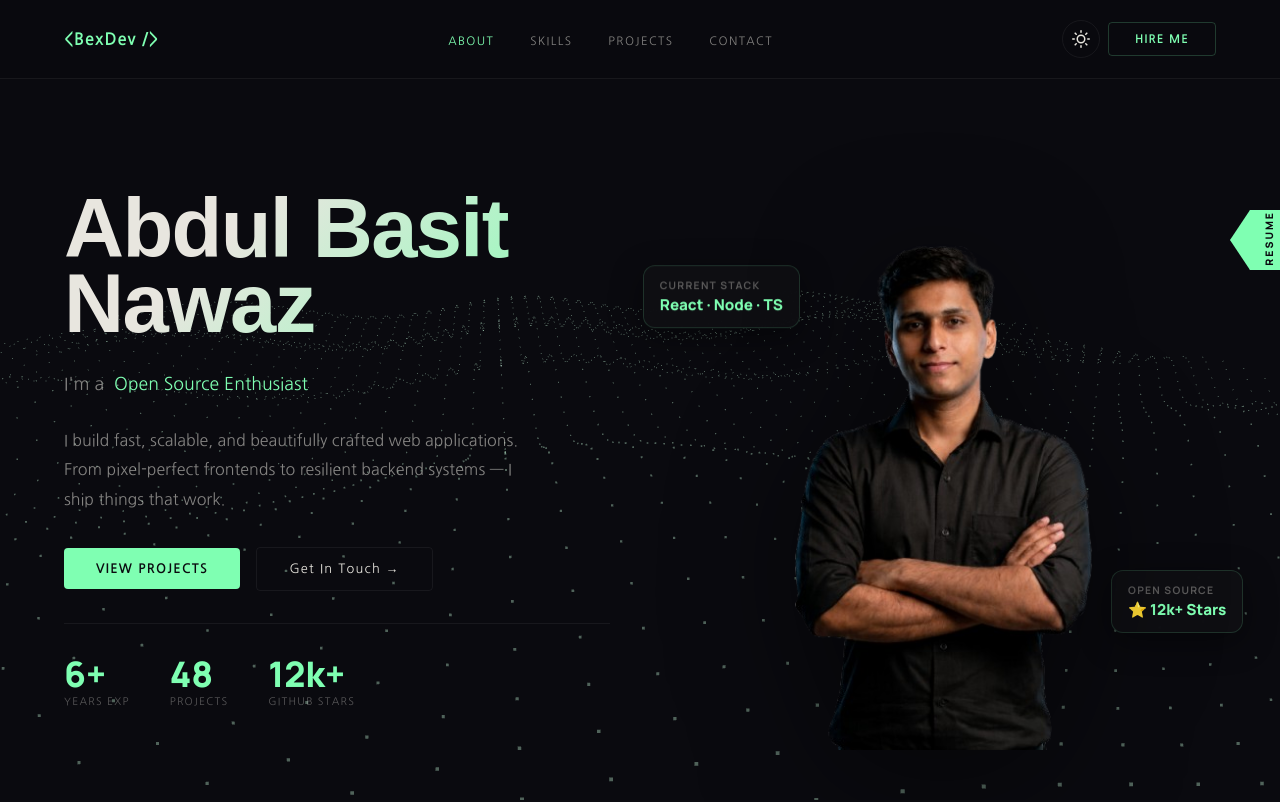
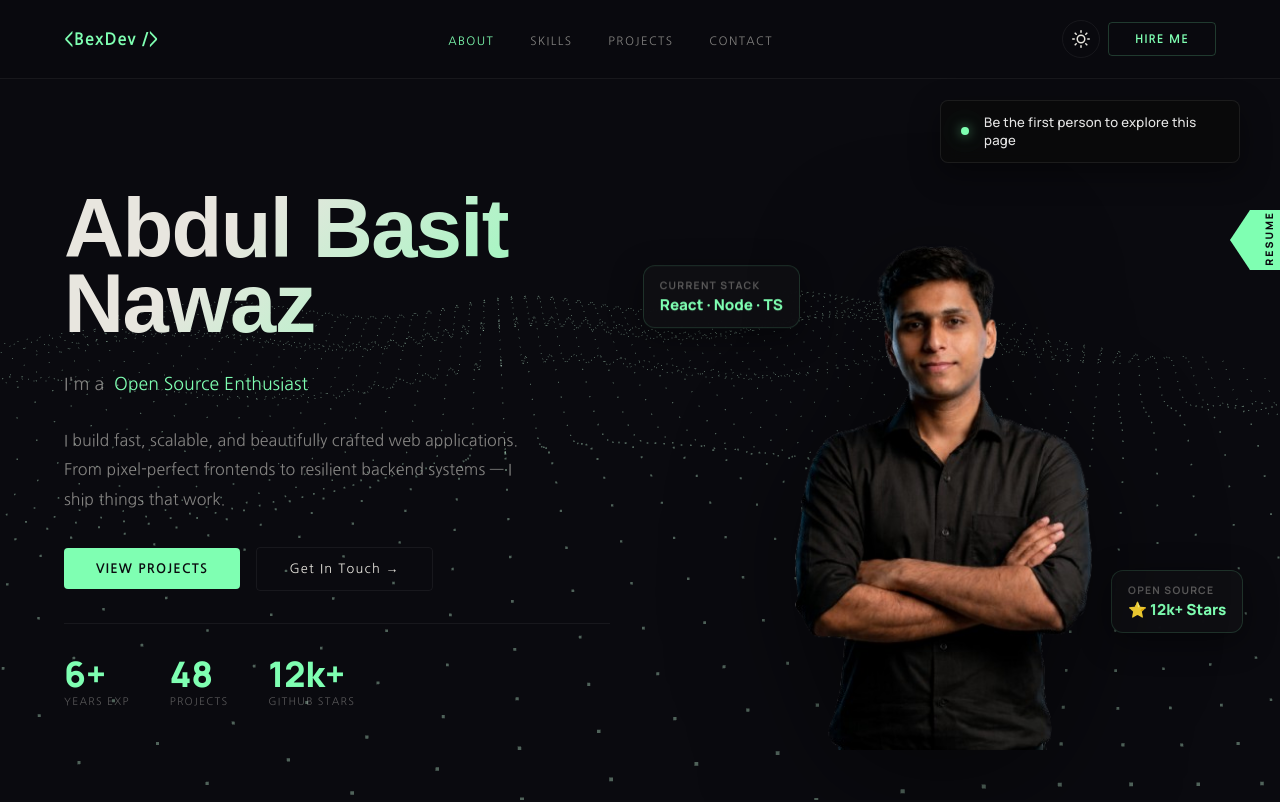
Before and after one commit to AbdulBasitNawaz/BexDev-Portfolio-ABN, a React (Vite) app: page / in a window 1280 px wide. Shown: the top 802 px of the page. Built offline with nearby package versions, Linux system fonts and the light colour scheme; no server answers; the database is empty; a web font is replaced by a local one.

Commit message:
Adding real time user box -> UI

```diff
--- a/src/components/Common/CustomCursor.css
+++ b/src/components/Common/CustomCursor.css
@@ -38,6 +38,36 @@
     transform: scale(0.9);
 }
 
+/* Tooltip styling */
+.cursor-tooltip {
+    position: absolute;
+    top: -35px; /* Position above the cursor */
+    left: 20px; /* Offset to the right */
+    background: rgba(10, 10, 10, 0.85);
+    backdrop-filter: blur(8px);
+    -webkit-backdrop-filter: blur(8px);
+    padding: 6px 12px;
+    border-radius: 4px;
+    border: 1px solid rgba(127, 255, 178, 0.2);
+    color: #7fffb2; /* Mint Accent */
+    font-family: 'Manrope', sans-serif;
+    font-size: 0.65rem;
+    font-weight: 800;
+    text-transform: uppercase;
+    letter-spacing: 0.1em;
+    white-space: nowrap;
+    pointer-events: none;
+    opacity: 0;
+    transform: translateY(10px);
+    transition: all 0.3s cubic-bezier(0.23, 1, 0.32, 1);
+    box-shadow: 0 4px 15px rgba(0, 0, 0, 0.3);
+}
+
+.cursor-tooltip.visible {
+    opacity: 1;
+    transform: translateY(0);
+}
+
 /* Hide on touch devices */
 @media (hover: none) and (pointer: coarse) {
     .custom-cursor-wrapper {
--- a/src/components/Common/CustomCursor.jsx
+++ b/src/components/Common/CustomCursor.jsx
@@ -11,6 +11,7 @@ export function CustomCursor() {
     const [isClicking, setIsClicking] = useState(false);
     const [isVisible, setIsVisible] = useState(false);
     const [theme, setTheme] = useState('dark');
+    const [tooltipText, setTooltipText] = useState("");
 
     // Handle theme detection for the cursor
     useEffect(() => {
@@ -45,6 +46,14 @@ export function CustomCursor() {
             const hoverSelectors = 'button, a, .proj-card, .nav-link, .hire-cta, input, textarea, select, [role="button"]';
             const isClickable = target.closest(hoverSelectors);
             setIsHovering(!!isClickable);
+
+            // Tooltip Check
+            const tooltipSource = target.closest('[data-cursor-tooltip]');
+            if (tooltipSource) {
+                setTooltipText(tooltipSource.dataset.cursorTooltip);
+            } else {
+                setTooltipText("");
+            }
         };
 
         const onMouseDown = () => setIsClicking(true);
@@ -75,6 +84,9 @@ export function CustomCursor() {
             className={`custom-cursor-wrapper theme-${theme}`}
             style={{ opacity: isVisible ? 1 : 0 }}
         >
+            <div className={`cursor-tooltip ${tooltipText ? 'visible' : ''}`}>
+                {tooltipText}
+            </div>
             <img
                 src={isHovering ? cursorHover : cursorNormal}
                 alt="cursor"
--- a/src/components/Common/LiveCounter.css
+++ b/src/components/Common/LiveCounter.css
@@ -1,93 +1,109 @@
-.live-counter {
-    display: inline-flex;
+.live-counter-box {
+    position: fixed;
+    top: 100px;
+    right: 40px;
+    background: rgba(10, 10, 10, 0.85);
+    backdrop-filter: blur(12px);
+    -webkit-backdrop-filter: blur(12px);
+    border: 1px solid rgba(255, 255, 255, 0.08);
+    padding: 12px 20px;
+    border-radius: 8px; /* Rectangular with slight rounding for premium feel */
+    display: flex;
     align-items: center;
-    gap: 12px;
-    background: rgba(127, 255, 178, 0.05);
-    border: 1px solid rgba(127, 255, 178, 0.1);
-    padding: 6px 14px;
-    border-radius: 20px;
-    backdrop-filter: blur(5px);
-    transition: all 0.3s ease;
+    gap: 15px;
+    z-index: 1000;
+    transition: all 0.4s cubic-bezier(0.4, 0, 0.2, 1);
+    box-shadow: 0 10px 30px rgba(0, 0, 0, 0.4);
+    max-width: 300px;
 }
 
-.live-counter:hover {
-    background: rgba(127, 255, 178, 0.08);
-    border-color: rgba(127, 255, 178, 0.2);
-    transform: translateY(-2px);
+.live-counter-box:hover {
+    transform: translateY(-5px);
+    background: rgba(15, 15, 15, 0.95);
+    border-color: rgba(127, 255, 178, 0.3);
+    box-shadow: 0 15px 40px rgba(0, 0, 0, 0.6), 0 0 20px rgba(127, 255, 178, 0.05);
 }
 
-.live-dot-container {
+.live-dot-wrapper {
     position: relative;
-    width: 10px;
-    height: 10px;
-    display: flex;
-    align-items: center;
-    justify-content: center;
+    width: 8px;
+    height: 8px;
+    flex-shrink: 0;
 }
 
 .live-dot {
     width: 8px;
     height: 8px;
-    background: var(--accent-color);
+    background: #7fffb2; /* Mint Accent */
     border-radius: 50%;
     z-index: 2;
-    box-shadow: 0 0 10px rgba(127, 255, 178, 0.4);
+    box-shadow: 0 0 12px rgba(127, 255, 178, 0.6);
 }
 
 .live-pulse {
     position: absolute;
+    top: -6px;
+    left: -6px;
     width: 20px;
     height: 20px;
-    background: var(--accent-color);
+    background: #7fffb2;
     border-radius: 50%;
-    opacity: 0.3;
-    animation: live-pulse-animation 2s infinite;
+    opacity: 0.25;
+    animation: live-indicator-pulse 1s infinite;
     z-index: 1;
 }
 
-@keyframes live-pulse-animation {
+@keyframes live-indicator-pulse {
     0% {
         transform: scale(0.5);
-        opacity: 0.5;
+        opacity: 0.6;
     }
     100% {
-        transform: scale(1.8);
+        transform: scale(2.2);
         opacity: 0;
     }
 }
 
-.live-text {
-    display: flex;
-    align-items: center;
-    gap: 6px;
-    color: var(--text-color);
+.live-status-text {
+    color: rgba(255, 255, 255, 0.9);
     font-family: 'Manrope', sans-serif;
-    font-size: 0.85rem;
-    font-weight: 600;
+    font-size: 0.82rem;
+    font-weight: 500;
+    line-height: 1.4;
+    margin: 0;
+    letter-spacing: 0.02em;
 }
 
-.live-count {
-    color: var(--accent-color);
+.count-highlight {
+    color: #7fffb2;
     font-weight: 800;
     font-size: 0.95rem;
-    min-width: 1ch;
-    text-align: center;
 }
 
-.live-label {
-    opacity: 0.7;
-    font-weight: 500;
-    text-transform: uppercase;
-    letter-spacing: 0.5px;
-    font-size: 0.75rem;
+/* Response for Mobile */
+@media (max-width: 768px) {
+    .live-counter-box {
+        top: 85px; /* Slightly closer to top on mobile */
+        right: 15px; /* Tighter to edge */
+        bottom: auto; /* Clear previous mobile bottom */
+        left: auto;   /* Clear previous mobile left */
+        padding: 8px 14px;
+        max-width: calc(100% - 30px);
+        width: fit-content;
+    }
+
+    .live-status-text {
+        font-size: 0.72rem;
+    }
+
+    .live-dot-wrapper {
+        width: 6px;
+        height: 6px;
+    }
 }
 
-/* Light mode adjustments */
-[data-theme='light'] .live-counter {
-    background: rgba(0, 171, 85, 0.05);
-    border-color: rgba(0, 171, 85, 0.1);
+/* Adjustments for light mode interaction - keeping it dark/sleek even in light mode */
+[data-theme='light'] .live-counter-box {
+    background: rgba(20, 20, 20, 0.9);
+    box-shadow: 0 10px 30px rgba(0, 0, 0, 0.15);
 }
-
-[data-theme='light'] .live-text {
-    color: var(--text-color);
-}
--- a/src/components/Common/LiveCounter.jsx
+++ b/src/components/Common/LiveCounter.jsx
@@ -5,53 +5,68 @@ import './LiveCounter.css';
 
 const LiveCounter = () => {
     const [count, setCount] = useState(1);
+    const [isPioneer, setIsPioneer] = useState(true);
+    const [isHovered, setIsHovered] = useState(false);
 
     useEffect(() => {
-        // 1. Create a reference to the presence node
+        // 1. Presence Logic
         const presenceRef = ref(rtdb, 'presence');
-
-        // 2. Add this user to the presence list
         const newUserRef = push(presenceRef);
-
-        // 3. Set up the presence logic
-        // When the user connects/joins
-        set(newUserRef, {
-            online: true,
-            last_changed: serverTimestamp()
-        });
-
-        // 4. When the user disconnects (tab closed, etc)
-        // This is handled by Firebase servers automatically
+        set(newUserRef, { online: true, last_changed: serverTimestamp() });
         onDisconnect(newUserRef).remove();
 
-        // 5. Listen for changes in the count
+        // 2. Pioneer Timer
+        const timer = setTimeout(() => setIsPioneer(false), 20000);
+
+        // 3. Count Listener
         const unsubscribe = onValue(presenceRef, (snapshot) => {
             if (snapshot.exists()) {
                 const data = snapshot.val();
-                const onlineUsers = Object.keys(data).length;
-                setCount(onlineUsers);
+                setCount(Object.keys(data).length);
             } else {
                 setCount(1);
             }
         });
 
         return () => {
-            // Cleanup on component unmount
+            clearTimeout(timer);
             unsubscribe();
-            set(newUserRef, null); // Manual cleanup if possible
+            set(newUserRef, null);
         };
     }, []);
 
+    const getDisplayText = () => {
+        if (count > 1) {
+            return (
+                <>
+                    <span className="count-highlight">{count}</span> people viewing the site
+                </>
+            );
+        }
+        if (isPioneer) return "Be the first person to explore this page";
+        return (
+            <>
+                <span className="count-highlight">1</span> person viewing the site
+            </>
+        );
+    };
+
     return (
-        <div className="live-counter">
-            <div className="live-dot-container">
+        <div
+            className="live-counter-box"
+            onMouseEnter={() => setIsHovered(true)}
+            onMouseLeave={() => setIsHovered(false)}
+            data-cursor-tooltip={count === 1 && !isPioneer ? "It's You!" : ""}
+        >
+            <div className="live-dot-wrapper">
                 <div className="live-dot"></div>
                 <div className="live-pulse"></div>
             </div>
-            <span className="live-text">
-                <span className="live-count">{count}</span>
-                <span className="live-label">Exploring Now</span>
-            </span>
+            <div className="live-content">
+                <p className="live-status-text">
+                    {getDisplayText()}
+                </p>
+            </div>
         </div>
     );
 };
--- a/src/components/Footer/Footer.jsx
+++ b/src/components/Footer/Footer.jsx
@@ -1,5 +1,4 @@
 import React from "react";
-import LiveCounter from "../Common/LiveCounter";
 import "./Footer.css";
 
 export function Footer() {
@@ -9,8 +8,6 @@ export function Footer() {
                 {"<BexDev />"} © 2026
             </div>
 
-            <LiveCounter />
-
             <div className="footer-links">
                 {["GitHub", "LinkedIn", "Twitter", "Dev.to"].map(l => (
                     <a key={l} href={`#${l.toLowerCase()}`} className="footer-link">{l}</a>
--- a/src/components/Hero/Hero.jsx
+++ b/src/components/Hero/Hero.jsx
@@ -5,6 +5,8 @@ import developerImg from "../../assets/developer3.png";
 import "./Hero.css";
 
 gsap.registerPlugin(ScrollTrigger);
+
+import LiveCounter from "../Common/LiveCounter";
 
 export function Hero({ scrollTo }) {
     const [typed, setTyped] = useState("");
@@ -103,6 +105,7 @@ export function Hero({ scrollTo }) {
 
     return (
         <section id="hero" className="hero" ref={sectionRef}>
+            <LiveCounter />
             <div className="hero-left">
                 <h1 className="hero-name fade-up delay-1">
                     Abdul Basit Nawaz
```
Also changed, not shown: firebase_production_notes.txt (added).
